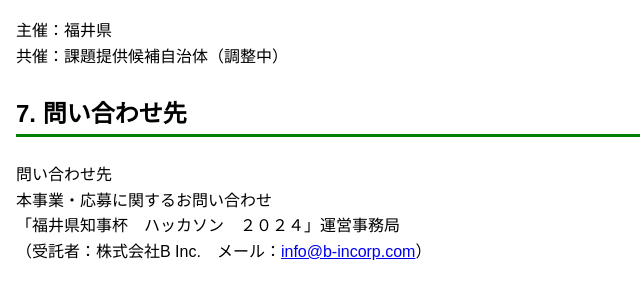
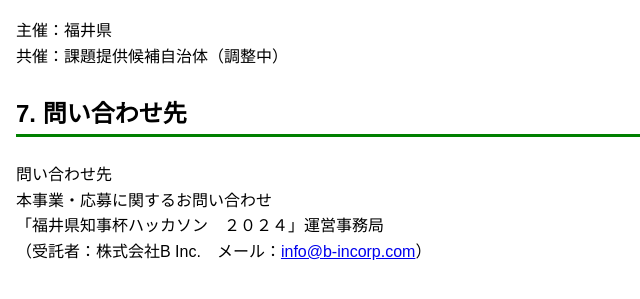
Before and after one commit to code4fukui/fukui-chijihai-hackathon-20240901, a plain HTML site: page index.html in a window 1280 px wide. Shown: the part 2880-3179 px from the top of the page, 0-640 px from the left. Drawn offline with Linux system fonts and the light colour scheme.

Commit message:
Update index.html

```diff
--- a/index.html
+++ b/index.html
@@ -1,5 +1,5 @@
 <!DOCTYPE html><html lang="ja"><head><meta charset="utf-8"><meta name="viewport" content="width=device-width"><link rel="icon" href="data:">
-<title>「福井県知事杯ハッカソン　２０２４」参加者募集</title>
+<title>「福井県知事杯ハッカソン ２０２４」参加者募集</title>
 <style>
 body {
   font-family: sans-serif;
@@ -57,7 +57,8 @@ img {
 （３）Ｄａｙ１からＤａｙ２までの１か月間はサービス・プロダクト開発の作業期間とします。
 　　　作業期間は有識者の技術的アドバイスを受けることができます。
 
-（４）ハッカソンで提案・開発されたサービスやプロダクトは、課題を提案した自治体や県内自治体等において社会実装を検討します。実装の希望があった場合は、是非参加者の皆様にも無理のない範囲で、実装に向けてご協力いただけますと幸いです。
+（４）ハッカソンで提案・開発されたサービスやプロダクトは、課題を提案した自治体や県内自治体等において社会実装を検討します。
+  実装の希望があった場合は、是非参加者の皆様にも無理のない範囲で、実装に向けてご協力いただけますと幸いです。
 　　　なお、年末までは社会実装に向けた支援（技術的アドバイスや勉強会など）を受けることができます。
 
 （５）ハッカソン初心者対象講座を開催します。
@@ -103,7 +104,7 @@ img {
 <h2>7. 問い合わせ先</h2>
 問い合わせ先
 本事業・応募に関するお問い合わせ
-「福井県知事杯　ハッカソン　２０２４」運営事務局
+「福井県知事杯ハッカソン　２０２４」運営事務局
 （受託者：株式会社B Inc.　メール：<a href="mailto:info@b-incorp.com">info@b-incorp.com</a>）
 </section>
 <br><br><br>
```
